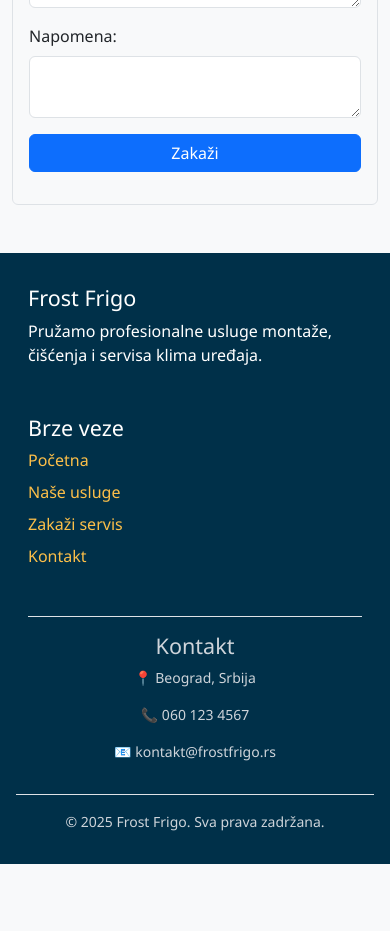
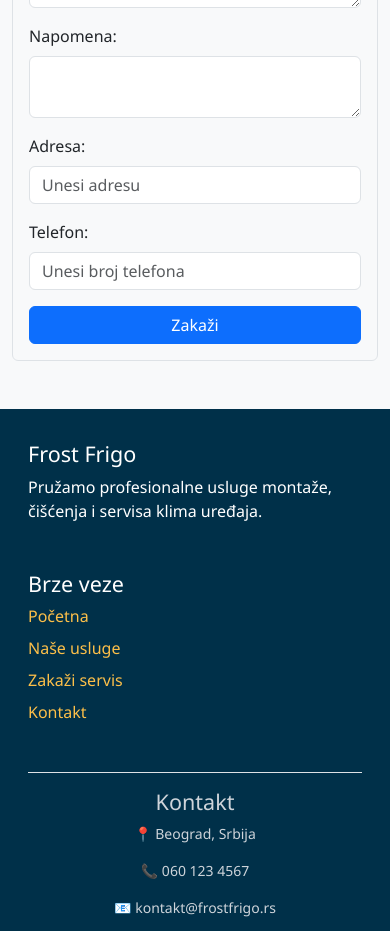
Before and after one commit to BorakL/frost-frigo, a Next.js app: page /zakazivanje in a window 390 px wide. Shown: the part 800-1731 px from the top of the page. Before the commit the page ends 1664 px from the top, so only its background shows below. Built offline with nearby package versions, Linux system fonts and the light colour scheme; no server answers; the database is empty; sample sign-in values are in the browser's storage.

Commit message:
added phone input in registration

```diff
--- a/app/zakazivanje/page.tsx
+++ b/app/zakazivanje/page.tsx
@@ -1,4 +1,4 @@
-'use client'
+"use client";
 
 import { collection, addDoc, Timestamp } from "firebase/firestore";
 import { db } from "../../firebase";
@@ -14,26 +14,41 @@ interface Appointment {
   time: string;
   service: string;
   notes: string;
+  address?: string;
+  phoneNumber?: string;
 }
 
 const SchedulingPage = () => {
-    const { register, handleSubmit, reset } = useForm<Appointment>();
-    const {authUser, loading} = useAuth();
+  const {
+    register,
+    handleSubmit,
+    reset,
+    setValue,
+    formState: { errors },
+  } = useForm<Appointment>();
+  const { authUser, userData, loading } = useAuth();
   const router = useRouter();
 
   useEffect(() => {
     if (!loading && !authUser) {
-            router.push("/login")
+      router.push("/login");
     }
   }, [authUser, loading, router]);
 
+  // Ako postoje podaci u profilu, auto-popuni polja
+  useEffect(() => {
+    if (userData) {
+      if (userData.address) setValue("address", userData.address);
+      if (userData.phoneNumber) setValue("phoneNumber", userData.phoneNumber);
+    }
+  }, [userData, setValue]);
 
   async function addAppointment(appointmentData: Appointment) {
     try {
       await addDoc(collection(db, "appointments"), {
         ...appointmentData,
         status: "pending",
-                createdAt: Timestamp.now()
+        createdAt: Timestamp.now(),
       });
       alert("Zakazivanje sačuvano!");
       reset();
@@ -48,12 +63,12 @@ const SchedulingPage = () => {
   };
 
   if (loading) {
-        return(
+    return (
       <>
-        <HeroSection title=""/>
+        <HeroSection title="" />
         <p>Provera prijave...</p>
       </>
-        )
+    );
   }
 
   return (
@@ -62,47 +77,91 @@ const SchedulingPage = () => {
       <form
         onSubmit={handleSubmit(onSubmit)}
         className="container p-3 mt-4 border rounded bg-light"
-                style={{ maxWidth: '500px' }}
+        style={{ maxWidth: "500px" }}
       >
         <h3 className="mb-4 text-center">Zakaži servis</h3>
+
+        {/* Datum */}
         <div className="mb-3">
           <label className="form-label">Datum:</label>
           <input
             type="date"
             className="form-control"
-                        {...register("date", { required: true })}
+            {...register("date", { required: "Datum je obavezan." })}
           />
+          {errors.date && (
+            <div className="text-danger">{errors.date.message}</div>
+          )}
         </div>
 
+        {/* Vreme */}
         <div className="mb-3">
           <label className="form-label">Vreme:</label>
           <input
             type="time"
             className="form-control"
-                        {...register("time", { required: true })}
+            {...register("time", { required: "Vreme je obavezno." })}
           />
+          {errors.time && (
+            <div className="text-danger">{errors.time.message}</div>
+          )}
         </div>
 
+        {/* Usluga */}
         <div className="mb-3">
           <label className="form-label">Usluga:</label>
           <textarea
             className="form-control"
-                        {...register("service", { required: true })}
+            {...register("service", { required: "Usluga je obavezna." })}
           />
+          {errors.service && (
+            <div className="text-danger">{errors.service.message}</div>
+          )}
         </div>
 
+        {/* Napomena */}
         <div className="mb-3">
           <label className="form-label">Napomena:</label>
-                    <textarea
+          <textarea className="form-control" {...register("notes")} />
+        </div>
+
+        {/* Adresa */}
+        <div className="mb-3">
+          <label className="form-label">Adresa:</label>
+          <input
+            type="text"
             className="form-control"
-                        {...register("notes")}
+            {...register("address", { required: "Adresa je obavezna." })}
+            placeholder="Unesi adresu"
           />
+          {errors.address && (
+            <div className="text-danger">{errors.address.message}</div>
+          )}
         </div>
-                <button type="submit" className="btn btn-primary w-100">Zakaži</button>
 
-                <p>
+        {/* Telefon */}
+        <div className="mb-3">
+          <label className="form-label">Telefon:</label>
+          <input
+            type="text"
+            className="form-control"
+            {...register("phoneNumber", {
+              required: "Telefon je obavezan.",
+              pattern: {
+                value: /^[0-9+\- ]{6,15}$/,
+                message: "Unesi validan broj telefona.",
+              },
+            })}
+            placeholder="Unesi broj telefona"
+          />
+          {errors.phoneNumber && (
+            <div className="text-danger">{errors.phoneNumber.message}</div>
+          )}
+        </div>
 
-                </p>
+        <button type="submit" className="btn btn-primary w-100">
+          Zakaži
+        </button>
       </form>
     </>
   );
```
Also changed, not shown: app/registracija/page.tsx (+25 -4 lines). Lines whose indentation alone changed are shown as unchanged.
